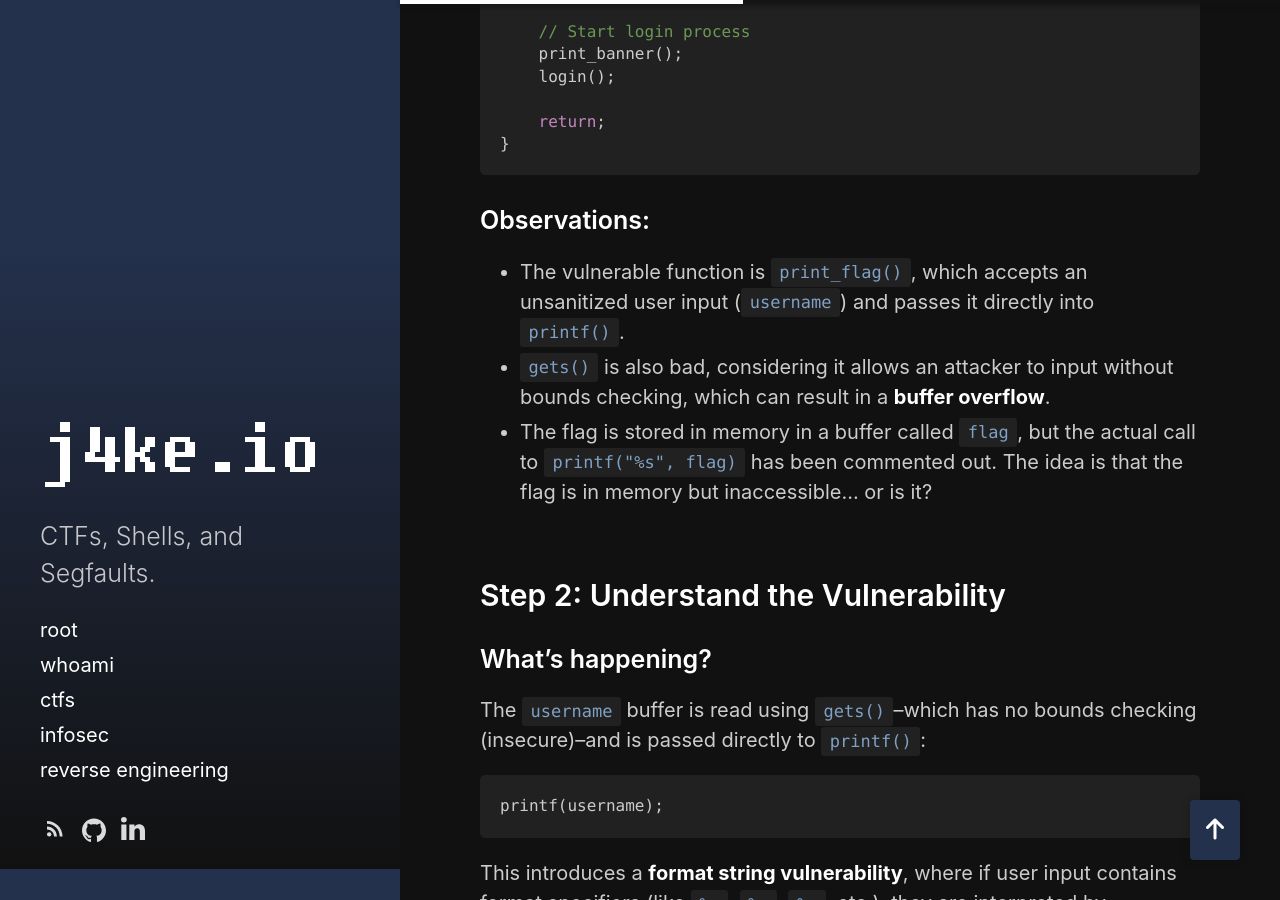
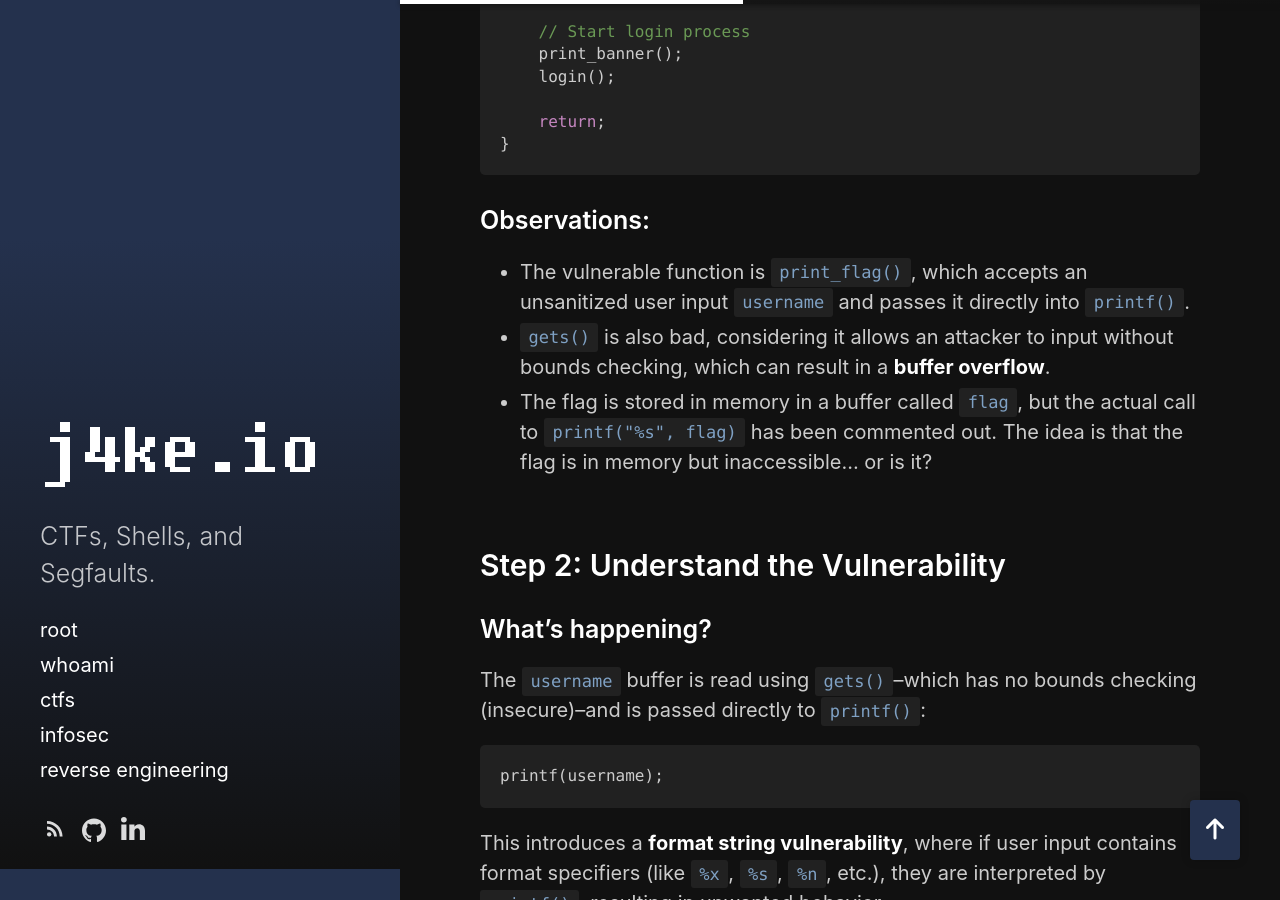
Before and after one commit to j4ke-exe/j4ke.io, a Jekyll site: the page built from _posts/2025-05-31-abusing-f-string-vulnerability-in-flag-vault-2-tryhackme-walkthrough.md, in a window 1280 px wide and 900 px high, scrolled down 1831 px. Built offline with Jekyll 4.4.1, drawn with Linux system fonts in a browser that asks for light colours; some of the changed lines change nothing that is shown; some of the changed text lies outside the part shown.

Commit message:
Update 2025-05-31-abusing-f-string-vulnerability-in-flag-vault-2-tryhackme-walkthrough.md

````diff
--- a/_posts/2025-05-31-abusing-f-string-vulnerability-in-flag-vault-2-tryhackme-walkthrough.md
+++ b/_posts/2025-05-31-abusing-f-string-vulnerability-in-flag-vault-2-tryhackme-walkthrough.md
@@ -71,7 +71,7 @@
 ```
 
 ### Observations:
-- The vulnerable function is `print_flag()`, which accepts an unsanitized user input (`username`) and passes it directly into `printf()`.
+- The vulnerable function is `print_flag()`, which accepts an unsanitized user input `username` and passes it directly into `printf()`.
 - `gets()` is also bad, considering it allows an attacker to input without bounds checking, which can result in a **buffer overflow**.
 - The flag is stored in memory in a buffer called `flag`, but the actual call to `printf("%s", flag)` has been commented out. The idea is that the flag is in memory but inaccessible... or is it?
 
@@ -155,7 +155,11 @@
 
 <br>
 
-## Step 4: Hotwash
+---
+
+<br>
+
+## Hotwash
 
 ### Format String Vulnerabilities
 
````
